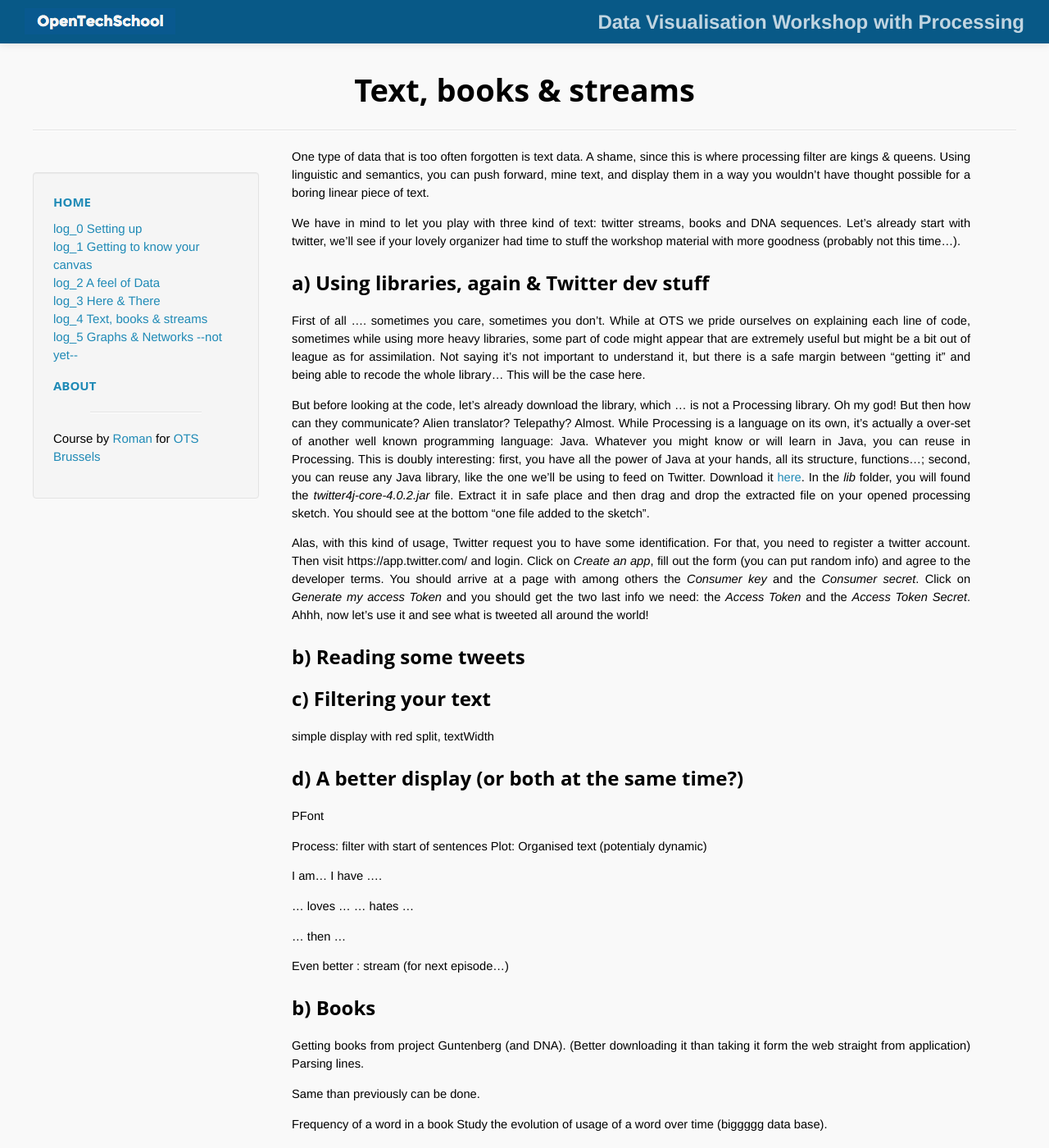
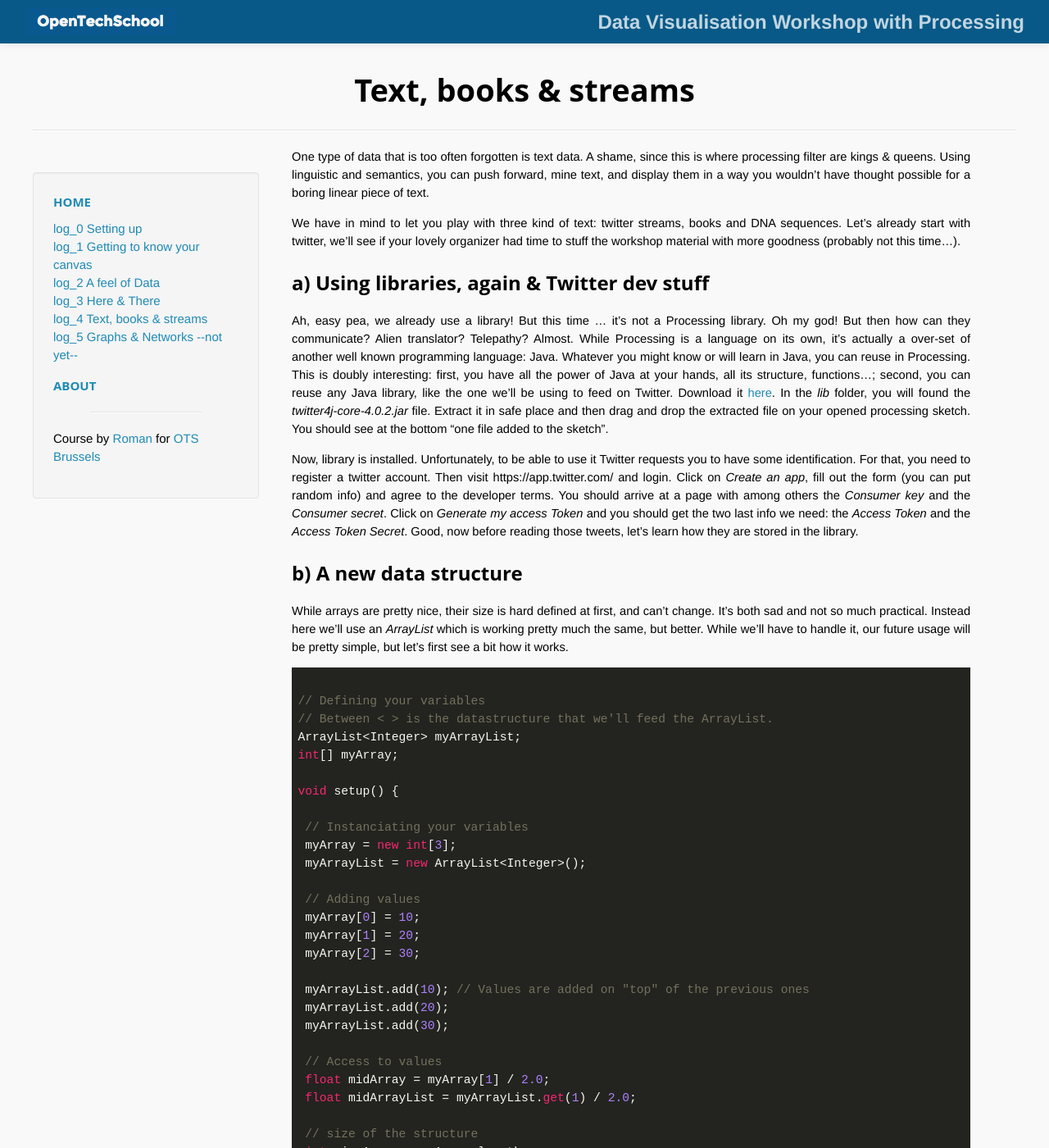
Before and after one commit to OpenTechSchool-Brussels/data-visualisation-with-processing, a Jekyll site: the page built from Text-books-and-streams.markdown, in a window 1280 px wide and 1400 px high. Shown: the whole window at 82% size. Built offline with Jekyll 4.4.1, drawn with Linux system fonts in a browser that asks for light colours; Markdown is read by kramdown in place of the engine named in the settings; some of the changed text lies outside the part shown.

Commit message:
Update Text-books-and-streams.markdown

`````diff
--- a/Text-books-and-streams.markdown
+++ b/Text-books-and-streams.markdown
@@ -11,20 +11,130 @@
 
 ## a) Using libraries, again & Twitter dev stuff
 
-First of all .... sometimes you care, sometimes you don't. While at OTS we pride ourselves on explaining each line of code, sometimes while using more heavy libraries, some part of code might appear that are extremely useful but might be a bit out of league as for assimilation. Not saying it's not important to understand it, but there is a safe margin between "getting it" and being able to recode the whole library... This will be the case here.
+Ah, easy pea, we already use a library! But this time ... it's not a Processing library. Oh my god! But then how can they communicate? Alien translator? Telepathy? Almost. While Processing is a language on its own, it's actually a over-set of another well known programming language: Java. Whatever you might know or will learn in Java,  you can reuse in Processing. This is doubly interesting: first, you have all the power of Java at your hands, all its structure, functions...; second, you can reuse any Java library, like the one we'll be using to feed on Twitter. Download it [here](http://twitter4j.org/archive/twitter4j-4.0.2.zip). In the *lib* folder, you will found the *twitter4j-core-4.0.2.jar* file. Extract it in safe place and then drag and drop the extracted file on your opened processing sketch. You should see at the bottom "one file added to the sketch".
 
-But before looking at the code, let's already download the library, which ... is not a Processing library. Oh my god! But then how can they communicate? Alien translator? Telepathy? Almost. While Processing is a language on its own, it's actually a over-set of another well known programming language: Java. Whatever you might know or will learn in Java,  you can reuse in Processing. This is doubly interesting: first, you have all the power of Java at your hands, all its structure, functions...; second, you can reuse any Java library, like the one we'll be using to feed on Twitter. Download it [here](http://twitter4j.org/archive/twitter4j-4.0.2.zip). In the *lib* folder, you will found the *twitter4j-core-4.0.2.jar* file. Extract it in safe place and then drag and drop the extracted file on your opened processing sketch. You should see at the bottom "one file added to the sketch".
+Now, library is installed. Unfortunately, to be able to use it Twitter requests you to have some identification. For that, you need to register a twitter account. Then visit https://app.twitter.com/ and login. Click on *Create an app*, fill out the form (you can put random info) and agree to the developer terms. You should arrive at a page with among others the *Consumer key* and the *Consumer secret*. Click on *Generate my access Token* and you should get the two last info we need: the *Access Token* and the *Access Token Secret*. Good, now before reading those tweets, let's learn how they are stored in the library.
 
-Alas, with this kind of usage, Twitter request you to have some identification. For that, you need to register a twitter account. Then visit https://app.twitter.com/ and login. Click on *Create an app*, fill out the form (you can put random info) and agree to the developer terms. You should arrive at a page with among others the *Consumer key* and the *Consumer secret*. Click on *Generate my access Token* and you should get the two last info we need: the *Access Token* and the *Access Token Secret*. Ahhh, now let's use it and see what is tweeted all around the world!
+##b) A new data structure
+While arrays are pretty nice, their size is hard defined at first, and can't change. It's both sad and not so much practical. Instead here we'll use an *ArrayList* which is working pretty much the same, but better. While we'll have to handle it, our future usage will be pretty simple, but let's first see a bit how it works.
 
-##b) Reading some tweets
+```java
+
+// Defining your variables
+// Between < > is the datastructure that we'll feed the ArrayList.
+ArrayList<Integer> myArrayList;
+int[] myArray;
+
+void setup() {
+
+ // Instanciating your variables
+ myArray = new int[3];
+ myArrayList = new ArrayList<Integer>();
+
+ // Adding values
+ myArray[0] = 10;
+ myArray[1] = 20;
+ myArray[2] = 30;
+
+ myArrayList.add(10); // Values are added on "top" of the previous ones
+ myArrayList.add(20);
+ myArrayList.add(30);
+
+ // Access to values
+ float midArray = myArray[1] / 2.0;
+ float midArrayList = myArrayList.get(1) / 2.0;
+
+ // size of the structure
+ int sizeArray = myArray.length;
+ int sizeArrayList = myArrayList.size();
+
+ exit();
+}
+
+void draw() {
+
+}
+````
+Pretty similar to the arrays right? But much more powerful! Now that we are armed and dangerous, let's use our newly acquired skills to tackle this twitter library!
+
+##c) Reading some tweets
+
+Now .... sometimes you care, sometimes you don't. While at OTS we pride ourselves on explaining each line of code, sometimes while using more heavy libraries, some part of code might appear that are extremely useful but might be a bit out of league as for assimilation. Not saying it's not important to understand it, but there is a safe margin between "getting it" and being able to recode the whole library... This will be the case here.
+
+So, let's have an overfly of how connecting to twitter works.
+
+```java
+// Import twitter library
+import twitter4j.*;
+// Import for an inside java library (for using List)
+import java.util.*;
+
+// Here we'll be using List as an ArrayList.
+// Status is a data structure specific to the twitter library
+List<Status> statuses;
+// TwitterFactory allows us later to create twitter objects
+TwitterFactory twitterFactory;
+// What we will need later to connect to twitter
+Twitter twitter;
+
+void setup() {
+  size(displayWidth, displayHeight);
+  statuses = new ArrayList<Status>();
+
+  // 1) Connecting to twitter (use your own ids)
+  // Don't over think the following lines. We create a new object
+  // and then set inner variables to our keys and tokens.
+  ConfigurationBuilder cb = new ConfigurationBuilder();
+  cb.setOAuthConsumerKey("...");
+  cb.setOAuthConsumerSecret("...");
+  cb.setOAuthAccessToken("...");
+  cb.setOAuthAccessTokenSecret("...");
+
+  // We know use this knewly created object to create a twitterFactory
+  twitterFactory = new TwitterFactory(cb.build());
+  // And we use this factory to finaly create our twitter object.
+  twitter = twitterFactory.getInstance();
+
+}
+```
+
+Soo ... when to care, and when not to? Well, if you're confident in a piece of code that is for now too specific for you to learn a lot, then you might want to use it, get a feel of it, but not dig deeper. Understanding is important, but exploring is too.
+
+Now that we connected, let's launch a query on twitter, this works in the same way as the *search* would on twitter.
+
+```java
+
+  // Previous code
+  // ...
+
+void setup() {
+
+  // Previous code
+  // ...
+
+  // 2) Launching a query
+  Query query = new Query( "\""+exp+"\"" );
+  QueryResult result;
+
+  try {
+    statuses = twitter.search(query).getTweets();
+  } catch(TwitterException e) {
+    println("Search for tweets: " + e + " Status code: " + e.getStatusCode());
+  }
+
+  // 3) Outputing tweets
+  for (int i =0; i < statuses.size(); i++) {
+    println(statuses.get(i).getText());
+  }
+
+```
+
+##d) Displaying text
+PFont
 
 ##c) Filtering your text
 simple display with red
 split, textWidth
-
-##d) A better display (or both at the same time?)
-PFont
 
 
 
`````
